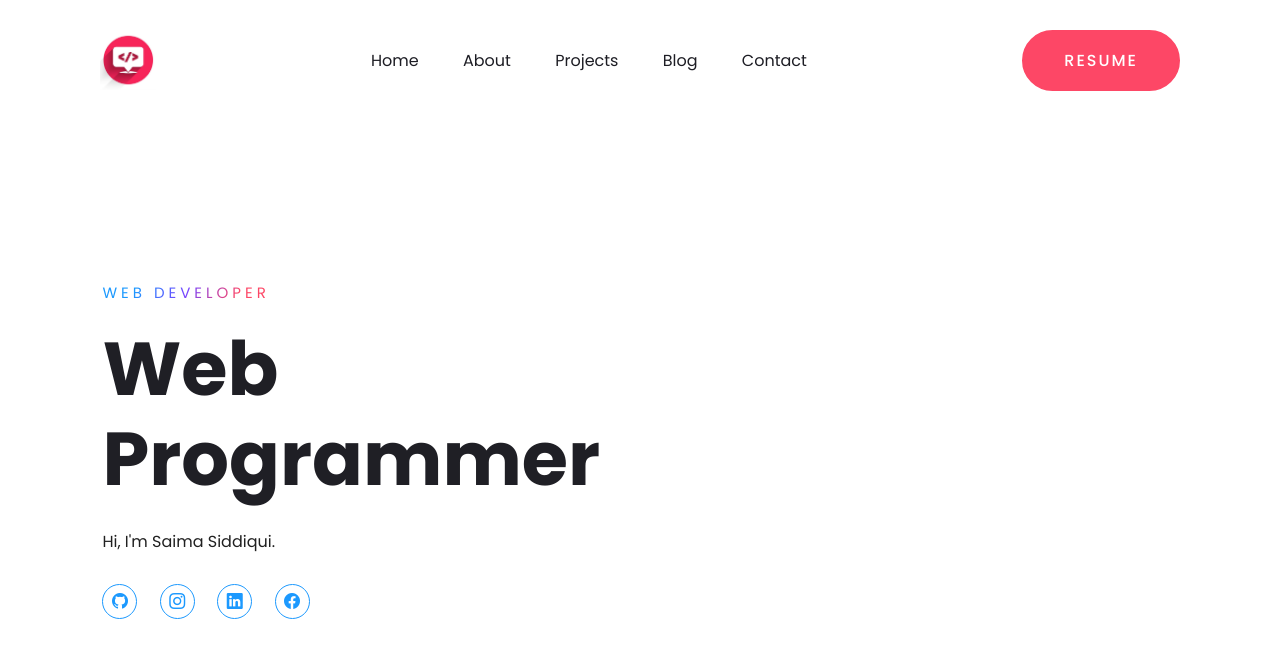
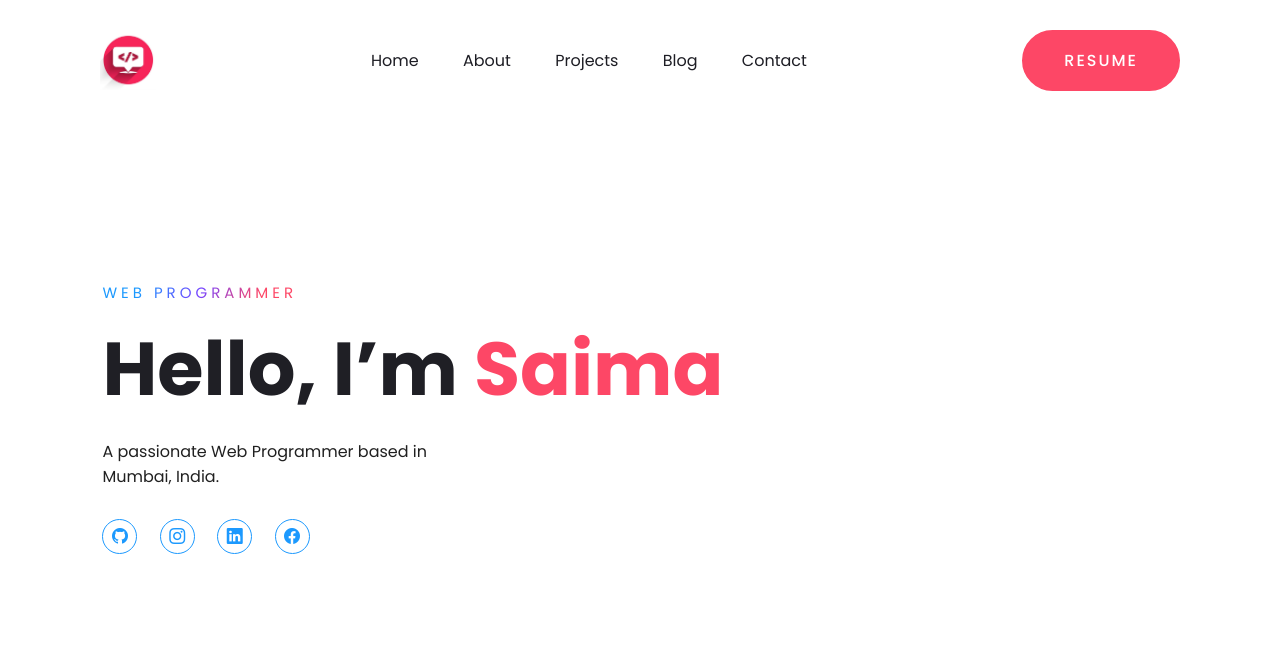
Before and after one commit to Saima223/Portfolio, a plain HTML site: page index.html in a window 1280 px wide. Drawn offline with nearby package versions, Linux system fonts and the light colour scheme.

Commit message:
Improve the UI.

```diff
--- a/index.html
+++ b/index.html
@@ -23,10 +23,10 @@
       <a href="#" class="btn">Resume</a>
     </nav>
     <div class="content">
-      <span class="title">Web Developer</span>
-      <h1>Web Programmer</h1>
+      <span class="title">Web Programmer</span>
+      <h1>Hello, I’m <span>Saima</span></h1>
       <p>
-        Hi, I'm Saima Siddiqui.
+        A passionate Web Programmer based in Mumbai, India.
       </p>
       <div class="social">
         <a href="#"><i class="bi bi-github"></i></a>
--- a/style.css
+++ b/style.css
@@ -95,7 +95,7 @@ nav ul li a:hover:after {
   font-weight: 900;
   line-height: 90px;
   text-transform: inherit;
-  width: 70%;
+  width: 100%;
 }
 .content h1 span {
   color: #fd4766;
```
